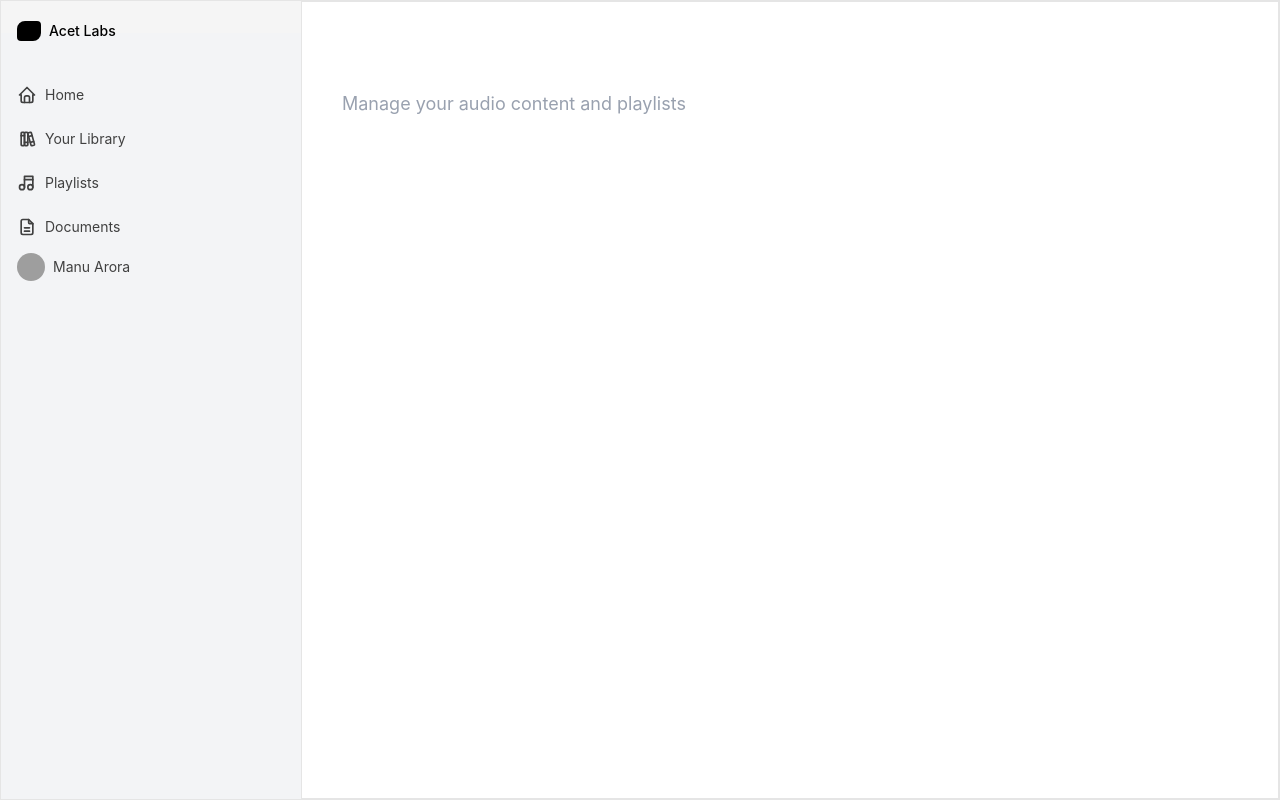
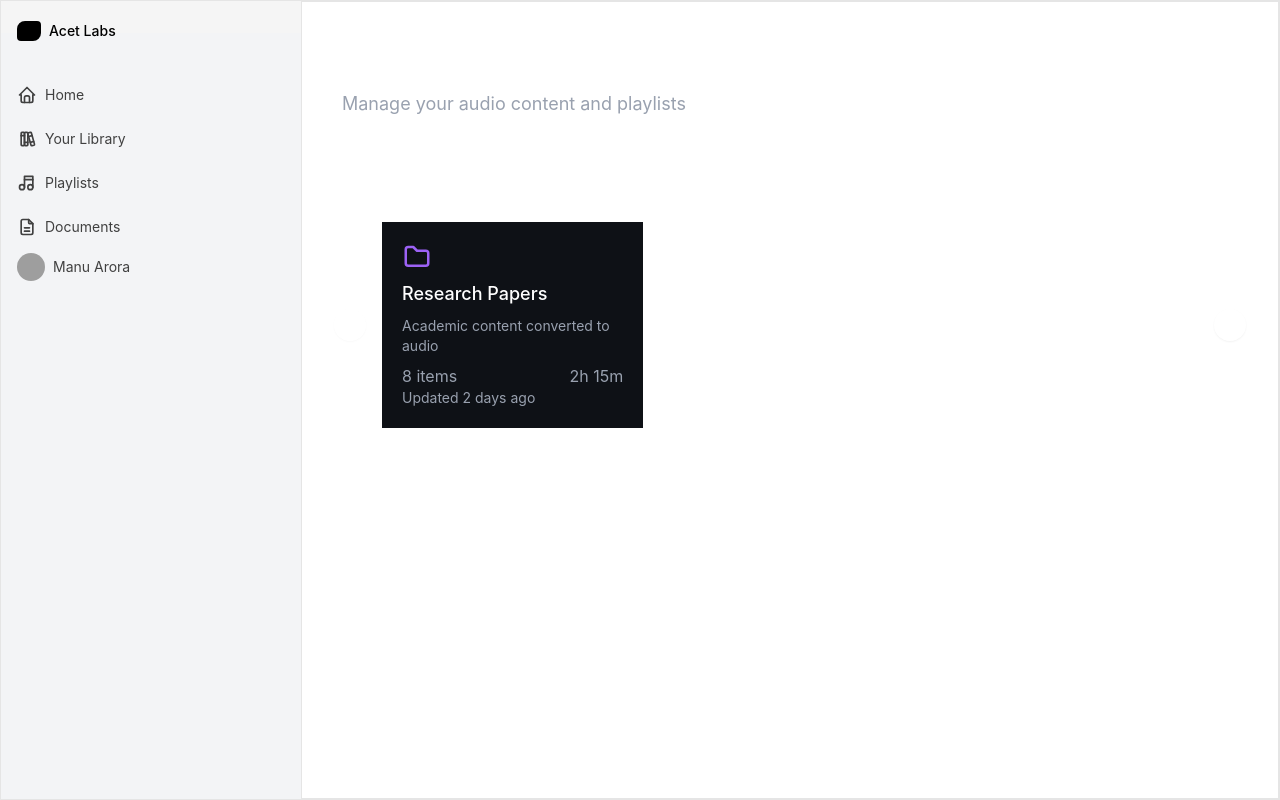
Before and after one commit to liyunze-coding/luyu_frontend, a React (Vite) app: page /library in a window 1280 px wide. Built offline with nearby package versions, Linux system fonts and the light colour scheme; grey boxes are pictures that could not be loaded.

Commit message:
adding carousel

```diff
--- a/package.json
+++ b/package.json
@@ -13,6 +13,7 @@
 		"check": "prettier --write . && eslint --fix"
 	},
 	"dependencies": {
+		"@radix-ui/react-slot": "^1.2.3",
 		"@tabler/icons-react": "^3.34.1",
 		"@tailwindcss/vite": "^4.0.6",
 		"@tanstack/react-devtools": "^0.2.2",
@@ -20,6 +21,7 @@
 		"@tanstack/react-router-devtools": "^1.131.5",
 		"@tanstack/router-plugin": "^1.121.2",
 		"@types/node": "^24.2.1",
+		"class-variance-authority": "^0.7.1",
 		"clsx": "^2.1.1",
 		"embla-carousel-react": "^8.6.0",
 		"lucide-react": "^0.539.0",
--- /dev/null
+++ b/src/components/ui/button.tsx
@@ -0,0 +1,59 @@
+import * as React from "react";
+import { Slot } from "@radix-ui/react-slot";
+import { cva } from "class-variance-authority";
+import type { VariantProps } from "class-variance-authority";
+
+import { cn } from "@/lib/utils";
+
+const buttonVariants = cva(
+	"inline-flex items-center justify-center gap-2 whitespace-nowrap rounded-md text-sm font-medium transition-all disabled:pointer-events-none disabled:opacity-50 [&_svg]:pointer-events-none [&_svg:not([class*='size-'])]:size-4 shrink-0 [&_svg]:shrink-0 outline-none focus-visible:border-ring focus-visible:ring-ring/50 focus-visible:ring-[3px] aria-invalid:ring-destructive/20 dark:aria-invalid:ring-destructive/40 aria-invalid:border-destructive",
+	{
+		variants: {
+			variant: {
+				default:
+					"bg-primary text-primary-foreground shadow-xs hover:bg-primary/90",
+				destructive:
+					"bg-destructive text-white shadow-xs hover:bg-destructive/90 focus-visible:ring-destructive/20 dark:focus-visible:ring-destructive/40 dark:bg-destructive/60",
+				outline:
+					"border bg-background shadow-xs hover:bg-accent hover:text-accent-foreground dark:bg-input/30 dark:border-input dark:hover:bg-input/50",
+				secondary:
+					"bg-secondary text-secondary-foreground shadow-xs hover:bg-secondary/80",
+				ghost: "hover:bg-accent hover:text-accent-foreground dark:hover:bg-accent/50",
+				link: "text-primary underline-offset-4 hover:underline",
+			},
+			size: {
+				default: "h-9 px-4 py-2 has-[>svg]:px-3",
+				sm: "h-8 rounded-md gap-1.5 px-3 has-[>svg]:px-2.5",
+				lg: "h-10 rounded-md px-6 has-[>svg]:px-4",
+				icon: "size-9",
+			},
+		},
+		defaultVariants: {
+			variant: "default",
+			size: "default",
+		},
+	},
+);
+
+function Button({
+	className,
+	variant,
+	size,
+	asChild = false,
+	...props
+}: React.ComponentProps<"button"> &
+	VariantProps<typeof buttonVariants> & {
+		asChild?: boolean;
+	}) {
+	const Comp = asChild ? Slot : "button";
+
+	return (
+		<Comp
+			data-slot="button"
+			className={cn(buttonVariants({ variant, size, className }))}
+			{...props}
+		/>
+	);
+}
+
+export { Button, buttonVariants };
--- a/src/components/ui/carousel.tsx
+++ b/src/components/ui/carousel.tsx
@@ -1,7 +1,7 @@
 import * as React from "react";
+import { ArrowLeft, ArrowRight } from "lucide-react";
 import useEmblaCarousel from "embla-carousel-react";
 import type { UseEmblaCarouselType } from "node_modules/embla-carousel-react";
-import { ArrowLeft, ArrowRight } from "lucide-react";
 
 import { cn } from "@/lib/utils";
 import { Button } from "@/components/ui/button";
@@ -58,10 +58,10 @@
 	const [canScrollPrev, setCanScrollPrev] = React.useState(false);
 	const [canScrollNext, setCanScrollNext] = React.useState(false);
 
-	const onSelect = React.useCallback((api: CarouselApi) => {
-		if (!api) return;
-		setCanScrollPrev(api.canScrollPrev());
-		setCanScrollNext(api.canScrollNext());
+	const onSelect = React.useCallback((onSelectApi: CarouselApi) => {
+		if (!onSelectApi) return;
+		setCanScrollPrev(onSelectApi.canScrollPrev());
+		setCanScrollNext(onSelectApi.canScrollNext());
 	}, []);
 
 	const scrollPrev = React.useCallback(() => {
@@ -97,7 +97,7 @@
 		api.on("select", onSelect);
 
 		return () => {
-			api?.off("select", onSelect);
+			api.off("select", onSelect);
 		};
 	}, [api, onSelect]);
 
@@ -107,9 +107,7 @@
 				carouselRef,
 				api: api,
 				opts,
-				orientation:
-					orientation ||
-					(opts?.axis === "y" ? "vertical" : "horizontal"),
+				orientation: opts?.axis === "y" ? "vertical" : "horizontal",
 				scrollPrev,
 				scrollNext,
 				canScrollPrev,
--- a/src/components/your-library/Playlists.tsx
+++ b/src/components/your-library/Playlists.tsx
@@ -1,7 +1,60 @@
+import { IconFolder } from "@tabler/icons-react";
+import {
+	Carousel,
+	CarouselContent,
+	CarouselItem,
+	CarouselNext,
+	CarouselPrevious,
+} from "@/components/ui/carousel";
+
 export function Playlist() {
 	return (
 		<div>
-			<h2 className="mt-5 mb-5 text-2xl font-bold">Your Playlists</h2>
+			<h2 className="mt-10 mb-8 text-2xl font-bold">Your Playlists</h2>
+			<div className="px-10">
+				<Carousel>
+					<CarouselContent>
+						<CarouselItem className="basis-1/3">
+							<div className="bg-[#0E1116] px-5 py-5">
+								<IconFolder color="#9C62F5" size={30} />
+								<h2 className="mt-2 mb-2 text-lg font-medium">
+									Research Papers
+								</h2>
+								<p className="mb-2 text-sm text-gray-400">
+									Academic content converted to audio
+								</p>
+								<div className="flex flex-row items-center justify-between">
+									<div className="text-gray-400">8 items</div>
+									<div className="text-gray-400">2h 15m</div>
+								</div>
+								<div className="flex flex-row items-center justify-between">
+									<div className="text-sm text-gray-400">
+										Updated 2 days ago
+									</div>
+									<button className="px"></button>
+								</div>
+							</div>
+						</CarouselItem>
+						<CarouselItem className="basis-1/3">
+							hello 2
+						</CarouselItem>
+						<CarouselItem className="basis-1/3">
+							hello 3
+						</CarouselItem>
+						<CarouselItem className="basis-1/3">
+							hello 4
+						</CarouselItem>
+						<CarouselItem className="basis-1/3">
+							hello 5
+						</CarouselItem>
+						<CarouselItem className="basis-1/3">
+							hello 6
+						</CarouselItem>
+					</CarouselContent>
+					<CarouselPrevious />
+					<CarouselNext />
+				</Carousel>
+			</div>
 		</div>
 	);
 }
```
Also changed, not shown: 1 other file (tests, documents, lock files or other folders).
